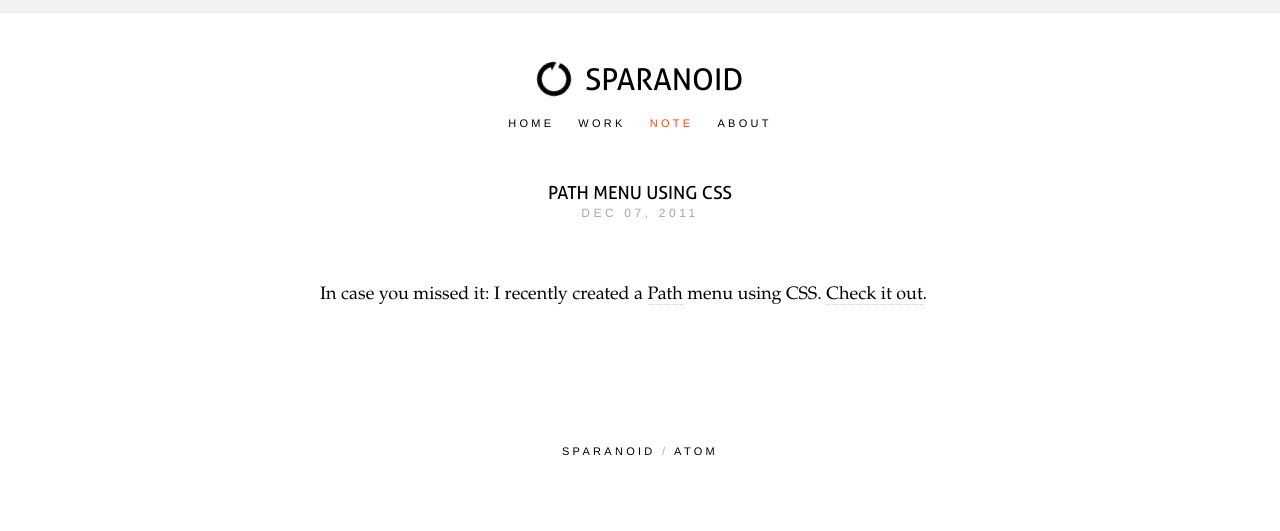
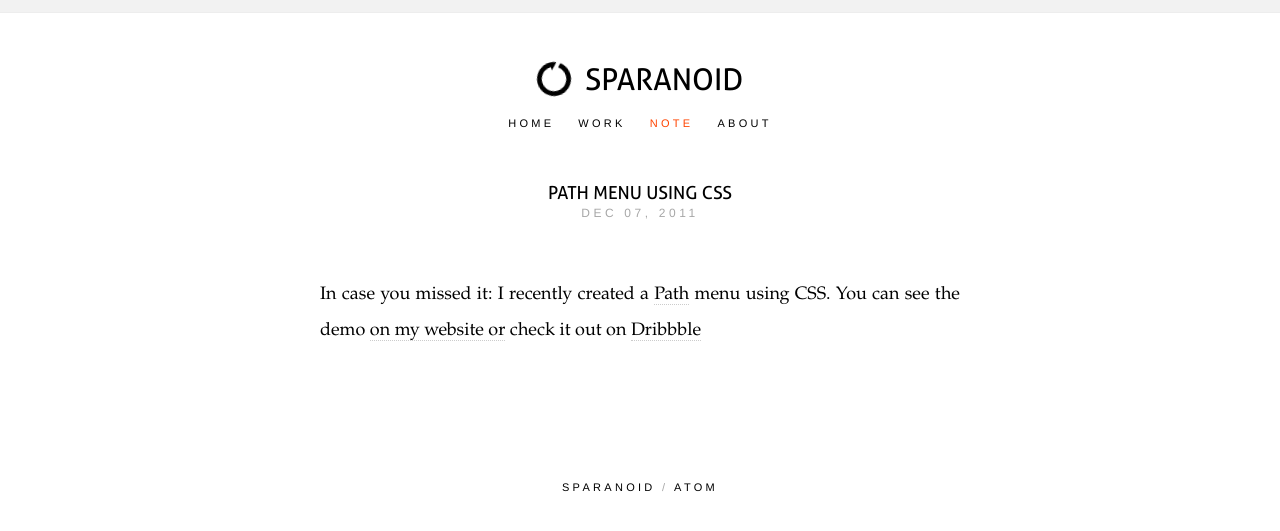
Before and after one commit to sparanoid/almace-scaffolding, a Jekyll site: the page built from _posts/2011-12-07-path-menu-using-css.md, in a window 1280 px wide. Shown: the top 531 px of the page. Built offline with Jekyll 4.4.1, drawn with Linux system fonts in a browser that asks for light colours; Markdown is read by kramdown in place of the engine named in the settings.

Commit message:
Update post 'Path Menu Using CSS'

```diff
--- a/_posts/2011-12-07-path-menu-using-css.md
+++ b/_posts/2011-12-07-path-menu-using-css.md
@@ -6,5 +6,5 @@
 ---
 
 <div class=txt>
-<p>In case you missed it: I recently created a <a href="https://path.com/">Path</a> menu using CSS. <a href="/lab/path-menu/">Check it out</a>.</p>
+<p>In case you missed it: I recently created a <a href="https://path.com/">Path</a> menu using CSS. You can see the demo <a href="/lab/path-menu/">on my website or</a> check it out on <a href="http://drbl.in/cwcK">Dribbble</a></p>
 </div>
```
